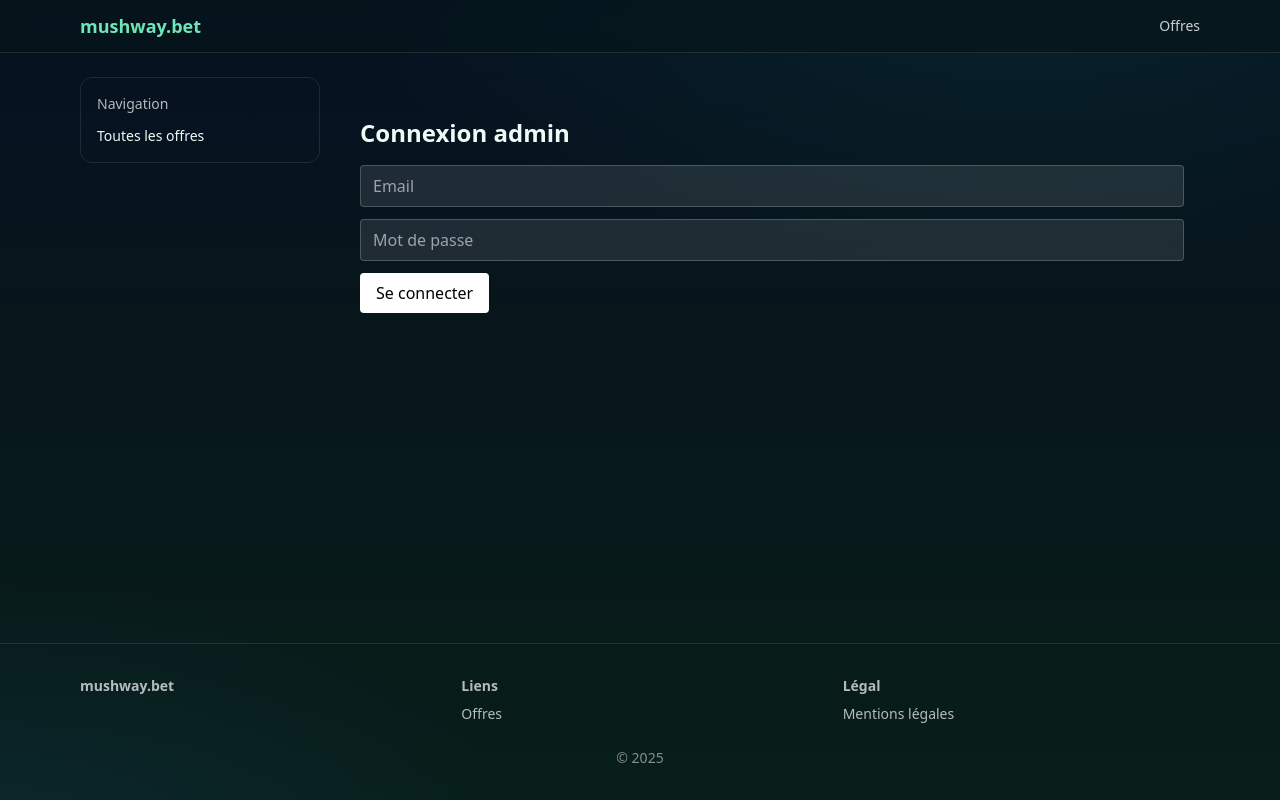
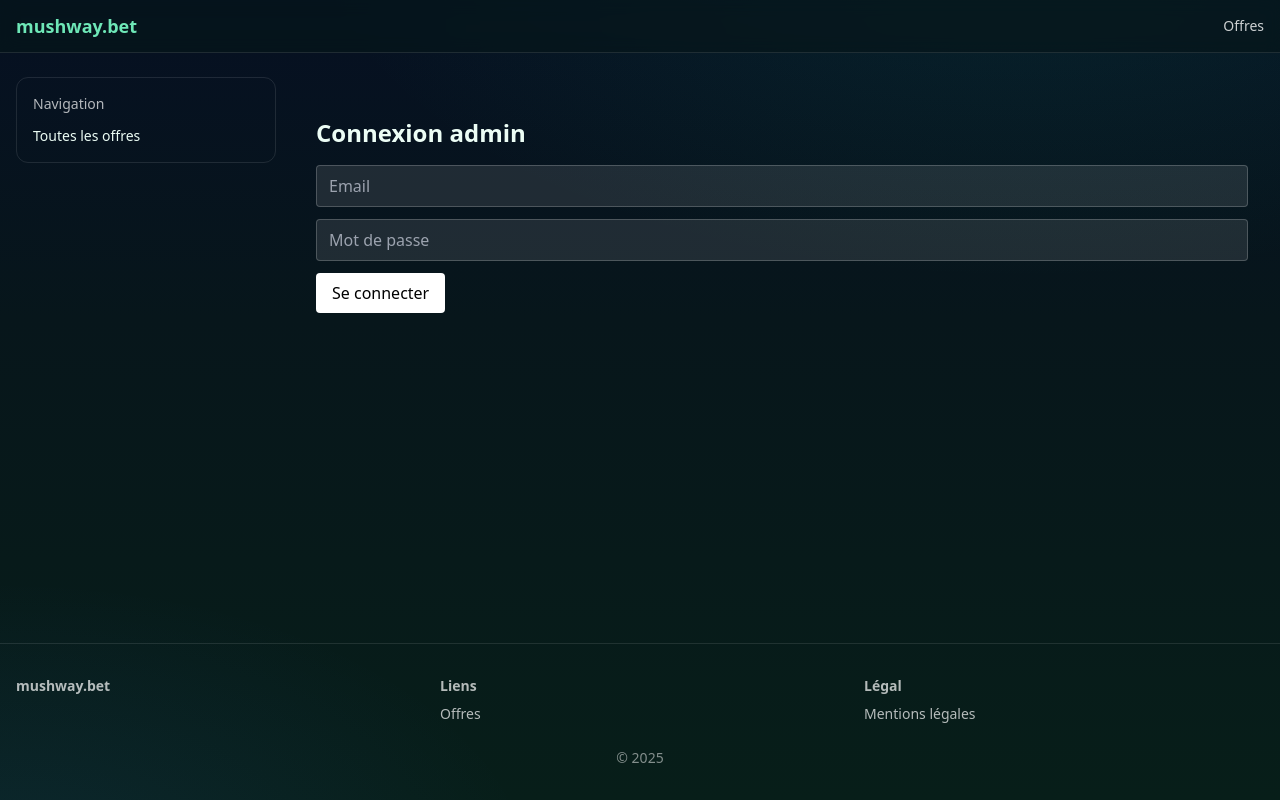
Before and after one commit to AngATV/MushTree, a Next.js app: page /admin in a window 1280 px wide. Built offline with nearby package versions, Linux system fonts and the light colour scheme.

Commit message:
feat(ref): container 1280, sidebar 260, hero 21:9, pills scrollables

```diff
--- a/src/app/globals.css
+++ b/src/app/globals.css
@@ -11,6 +11,10 @@ body {
   height: 100%;
 }
 
+/* Masquer scrollbar horizontale pour les pills */
+.no-scrollbar::-webkit-scrollbar { display: none; }
+.no-scrollbar { -ms-overflow-style: none; scrollbar-width: none; }
+
 body {
   background:
     radial-gradient(1200px 600px at 80% -10%, rgba(16,185,129,0.12), transparent 60%),
@@ -20,5 +24,5 @@ body {
 }
 
 .container {
-  @apply max-w-6xl mx-auto px-4;
+  @apply max-w-7xl mx-auto px-4;
 }
--- a/src/app/layout.tsx
+++ b/src/app/layout.tsx
@@ -23,7 +23,7 @@ export default async function RootLayout({ children }: { children: React.ReactNo
 
           {/* Body with sidebar */}
           <div className="flex-1">
-            <div className="container py-6 grid grid-cols-1 lg:grid-cols-[240px_1fr] gap-6">
+            <div className="container py-6 grid grid-cols-1 lg:grid-cols-[260px_1fr] gap-6">
               {/* Sidebar */}
               <aside className="hidden lg:block border border-white/10 rounded-xl p-4 h-fit sticky top-[72px]">
                 <div className="text-sm font-medium mb-3 text-white/70">Navigation</div>
--- a/src/app/page.tsx
+++ b/src/app/page.tsx
@@ -47,7 +47,7 @@ export default async function Home({ searchParams }: { searchParams?: SearchPara
           ))}
         </div>
         {tags.length ? (
-          <div className="flex flex-wrap gap-2 items-center">
+          <div className="flex gap-2 items-center overflow-x-auto no-scrollbar py-1">
             <span className="text-sm text-white/60 mr-1">Tags:</span>
             <a href={`/${category ? `?category=${encodeURIComponent(category)}` : ''}`} className={`px-3 py-1.5 rounded-full text-sm border ${!tag ? 'bg-white text-black border-white' : 'border-white/20 hover:border-white/40'}`}>Tous</a>
             {tags.map((t) => (
--- a/src/components/BannerCard.tsx
+++ b/src/components/BannerCard.tsx
@@ -11,7 +11,7 @@ type Props = {
 export function BannerCard({ href, src, alt, priority, badge, variant = "wide", disabled = false }: Props) {
   return (
     <a href={disabled ? undefined : href} target={disabled ? undefined : "_blank"} rel={disabled ? undefined : "nofollow noopener noreferrer"} className={`block group ${disabled ? "pointer-events-none" : ""}`}>
-      <div className={`w-full ${variant === "square" ? "aspect-square" : "h-64 sm:h-72 lg:h-80"} flex items-center justify-center rounded-xl overflow-hidden relative`}>
+      <div className={`w-full ${variant === "square" ? "aspect-square" : "aspect-[21/9]"} flex items-center justify-center rounded-xl overflow-hidden relative`}>
         {badge ? (
           <span className="absolute left-3 top-3 z-10 px-2.5 py-1 rounded-full text-xs font-semibold text-black" style={{
             backgroundImage: "linear-gradient(135deg,#f5d36c,#f1b84a)", boxShadow: "0 2px 10px rgba(245,211,108,0.35)"
```
